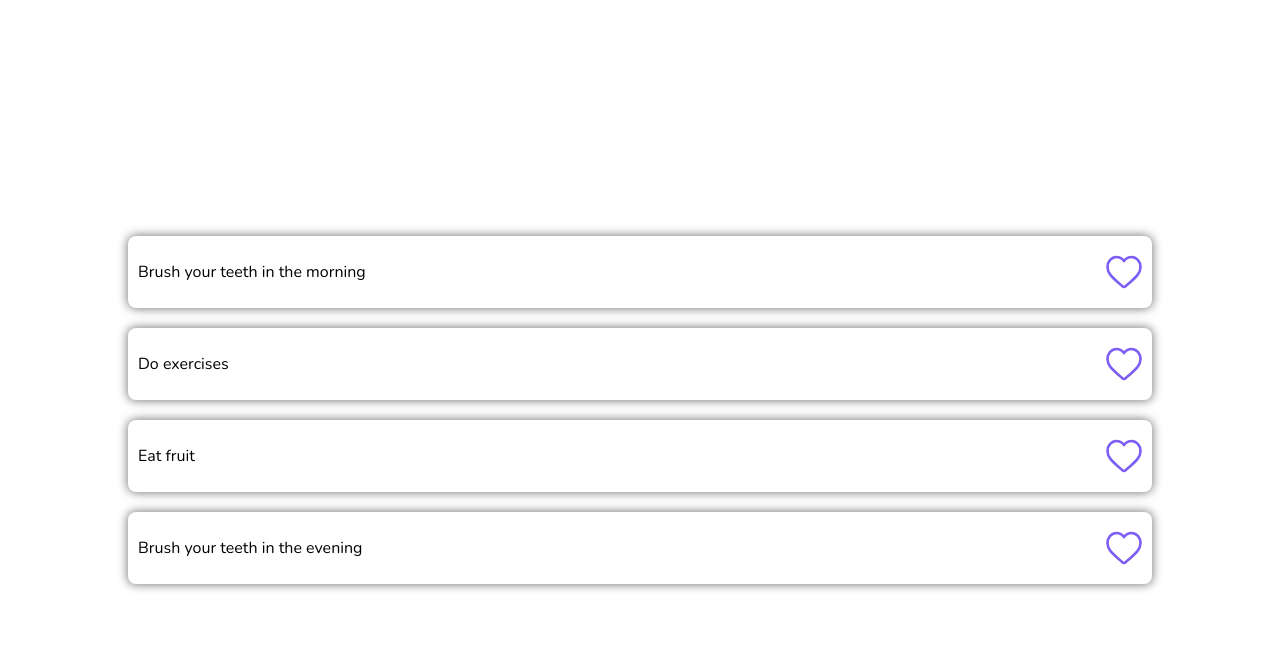
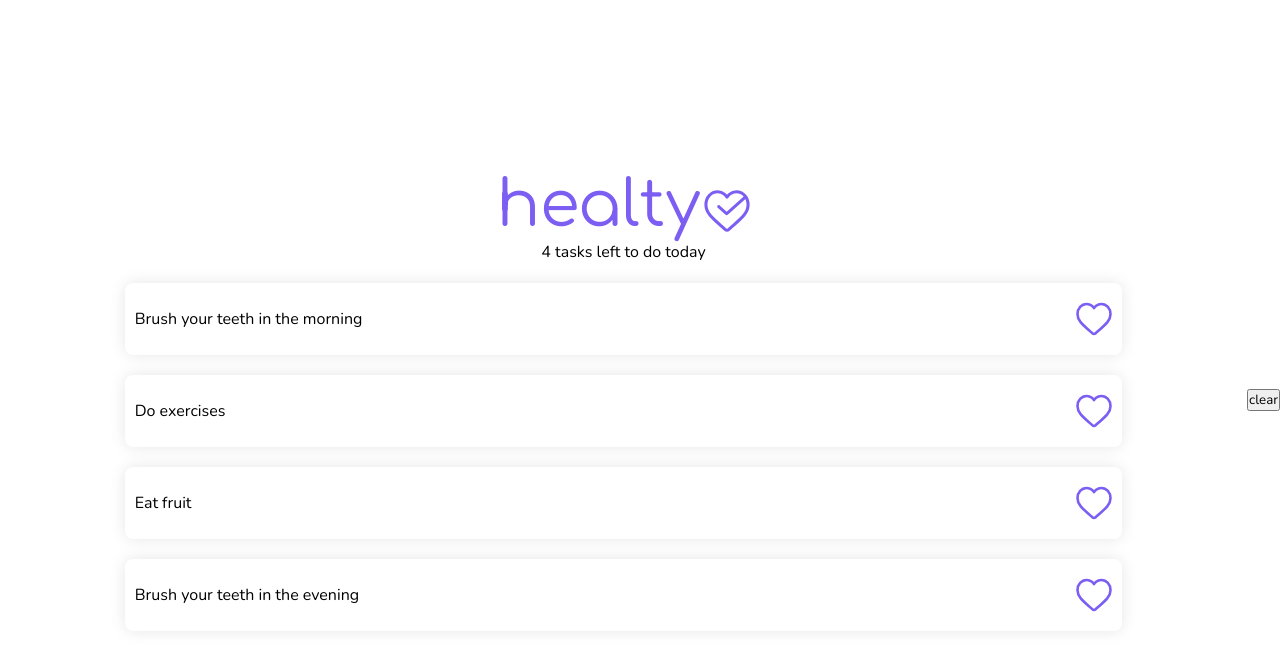
Before and after one commit to artemfun1/healty_webview, a React (Vite) app: page / in a window 1280 px wide. Both pictures are taken after a click on the button "Start". Shown: the top 650 px of the page. Built offline with nearby package versions, Linux system fonts and the light colour scheme.

Commit message:
ready v 0.1

```diff
--- a/src/App.css
+++ b/src/App.css
@@ -43,20 +43,27 @@
 	height: 100%;
 	width: 100%;
 }
+.taskPage-logo {
+	font-family: "Comfortaa", cursive;
+	font-weight: 400;
+	font-size: 4rem;
+	color: #7c5ef3;
+}
+
 .task {
 	background-color: #fff;
 	width: 80%;
 	height: 72px;
 	margin-top: 20px;
 	border-radius: 8px;
-	box-shadow: 0 0 10px 1px rgba(0, 0, 0, 0.5);
+	box-shadow: 0px 0px 16px 0px rgba(0, 0, 0, 0.1);
 	display: flex;
 	justify-content: space-between;
 	align-items: center;
 }
 
 .task:active {
-	box-shadow: 0 0 5px 1px rgba(0, 0, 0, 0.5);
+	box-shadow: 0px 0px 16px 10px rgba(0, 0, 0, 0.1);
 }
 
 .task-name {
--- a/src/components/Home.tsx
+++ b/src/components/Home.tsx
@@ -1,6 +1,6 @@
 import { useRef, useState } from "react";
+import { TasksPage } from "./TasksPage";
 import { WelcomeTour } from "./WelcomeTour";
-import { TasksPage } from './TasksPage'
 
 function Home() {
 	const [, setIsWelcomeTour] = useState(false);
@@ -12,9 +12,9 @@ function Home() {
 		isWelcomeRef.current = true;
 	}
 
-	// function handlerClickClear() {
-	// 	localStorage.clear();
-	// }
+	function handlerClickClear() {
+		localStorage.clear();
+	}
 
 	if (!isWelcomeRef.current) {
 		return <WelcomeTour setIsWelcomeTour={setIsWelcomeTour}></WelcomeTour>;
@@ -22,8 +22,8 @@ function Home() {
 
 	return (
 		<>
-			<TasksPage/>
-			{/* <button onClick={handlerClickClear}>clear</button> */}
+			<TasksPage />
+			<button onClick={handlerClickClear}>clear</button>
 		</>
 	);
 }
--- a/src/components/Task.tsx
+++ b/src/components/Task.tsx
@@ -1,28 +1,27 @@
-import { FC, useRef, useState } from "react";
+import { FC, useEffect, useRef, useState } from "react";
 import { getDate } from "../utils/getDate";
 
 type Props = {
 	name: string;
+	setCount(): void;
 };
 
-export const Task: FC<Props> = ({ name }) => {
+export const Task: FC<Props> = ({ name, setCount }) => {
 	const [, setIsDone] = useState(false);
 
 	const dateNow = getDate();
 	const isTodayRef = useRef(false);
 
 	const LSDateNow = localStorage.getItem(`${name}`);
-	if (LSDateNow) {
-		if (LSDateNow !== dateNow) {
-			isTodayRef.current = false;
-		} else {
-			isTodayRef.current = true;
-		}
+
+	if (LSDateNow === dateNow) {
+		isTodayRef.current = true;
 	}
 
-	console.log(LSDateNow);
-
 	function handlerClick() {
+		if (!isTodayRef.current) {
+			setCount();
+		}
 		setIsDone(true);
 		isTodayRef.current = true;
 		localStorage.setItem(`${name}`, `${dateNow}`);
@@ -66,6 +65,12 @@ export const Task: FC<Props> = ({ name }) => {
 		</svg>
 	);
 
+	useEffect(() => {
+		if (isTodayRef.current) {
+			setCount();
+		}
+	}, [setCount]);
+
 	return (
 		<div onClick={handlerClick} className="task">
 			<p className="task-name">{name}</p>
--- a/src/components/TasksPage.tsx
+++ b/src/components/TasksPage.tsx
@@ -1,15 +1,43 @@
-import { Task } from './Task'
-
+import { useCallback, useState } from "react";
+import { LoadingApp } from "./LoadingApp";
+import { Task } from "./Task";
 
 export const TasksPage = () => {
+	const [a, setA] = useState<number>(4);
 
+	const setCount = useCallback(() => {
+		setA(p => p - 1);
+	}, []);
 
-  return (
-    <div className='tasks-block'>
-      <Task name={'Brush your teeth in the morning'}/>
-      <Task name={'Do exercises'}/>
-      <Task name={'Eat fruit'}/>
-      <Task name={'Brush your teeth in the evening'}/>
-    </div>
-  )
-}
+	return (
+		<div className="tasks-block">
+			<div style={{ display: "flex" }}>
+				<div className="taskPage-logo">healty</div>
+				<div
+					style={{
+						display: "flex",
+						alignItems: "center",
+						justifyContent: "center",
+						position: "relative",
+						top: 6,
+						marginLeft: 4,
+						width: 46,
+					}}
+				>
+					<LoadingApp />
+				</div>
+			</div>
+
+			{a > 0 ? (
+				<div>{a} tasks left to do today</div>
+			) : (
+				<div>All tasks are done today 🥳</div>
+			)}
+
+			<Task name={"Brush your teeth in the morning"} setCount={setCount} />
+			<Task name={"Do exercises"} setCount={setCount} />
+			<Task name={"Eat fruit"} setCount={setCount} />
+			<Task name={"Brush your teeth in the evening"} setCount={setCount} />
+		</div>
+	);
+};
--- a/src/components/WelcomeTour.tsx
+++ b/src/components/WelcomeTour.tsx
@@ -34,7 +34,9 @@ export const WelcomeTour: FC<Props> = ({ setIsWelcomeTour }) => {
 				/>
 			</svg>
 
-			<p className="welcome-text">Complete tasks every day <br/> and get healthy</p>
+			<p className="welcome-text">
+				Complete tasks every day <br /> and get healthy
+			</p>
 			<p className="welcome-text">Tasks are updated every day</p>
 
 			<button className="welcome-button" onClick={handleClick}>
--- a/src/utils/getDate.ts
+++ b/src/utils/getDate.ts
@@ -10,7 +10,5 @@ export const getDate = () => {
 		day = "0" + day;
 	}
 
-
 	return `${year}${month}${day}`;
-
 };
```
Also changed, not shown: src/components/LoadingApp.tsx (+23 -11 lines).
